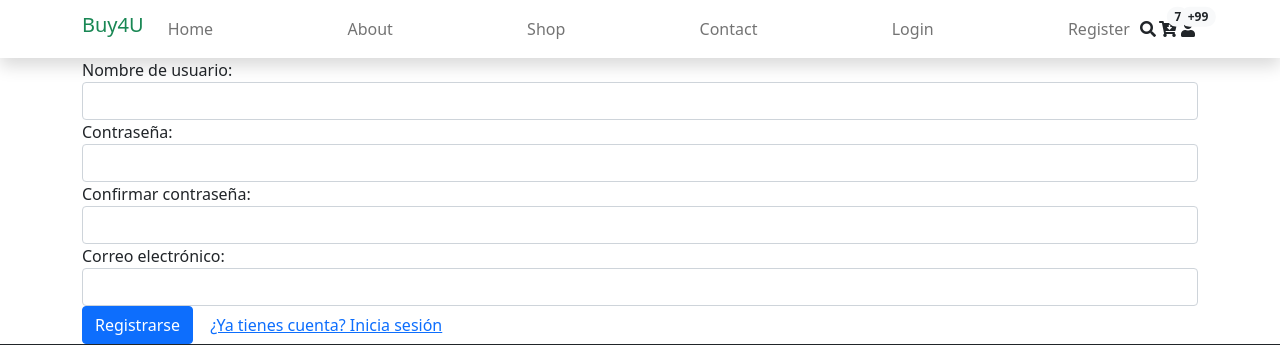
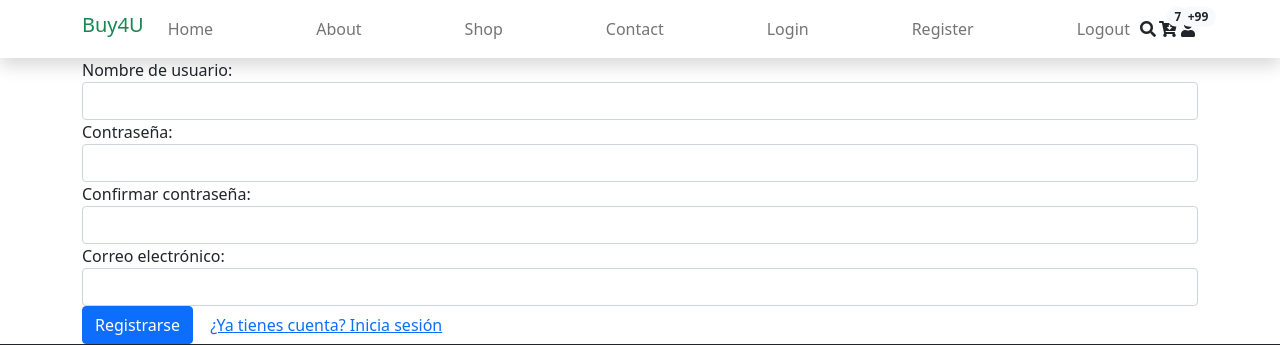
Before and after one commit to jennlope/Buy4U, a Django app: page /accounts/register/ in a window 1280 px wide. Shown: the top 345 px of the page. Run offline with Django 5.2, Linux system fonts and the light colour scheme; some libraries are stand-ins or nearby versions.

Commit message:
Logout implementado

```diff
--- a/accounts/views.py
+++ b/accounts/views.py
@@ -35,7 +35,7 @@
 class logoutView(View):
     def get(self, request):
         logout(request)
-        return redirect('home')
+        return redirect('login')
 
 class registerView(FormView):
     template_name = 'register.html'
--- a/shop/templates/pages/base.html
+++ b/shop/templates/pages/base.html
@@ -47,6 +47,9 @@
                         </li>
                         <li class="nav-item">
                             <a class="nav-link" href="{% url 'register' %}">Register</a>
+                        </li>
+                        <li class="nav-item">
+                            <a class="nav-link" href="{% url 'logout' %}">Logout</a>
                         </li>
                     </ul>
                 </div>
```
Also changed, not shown: db.sqlite3.
